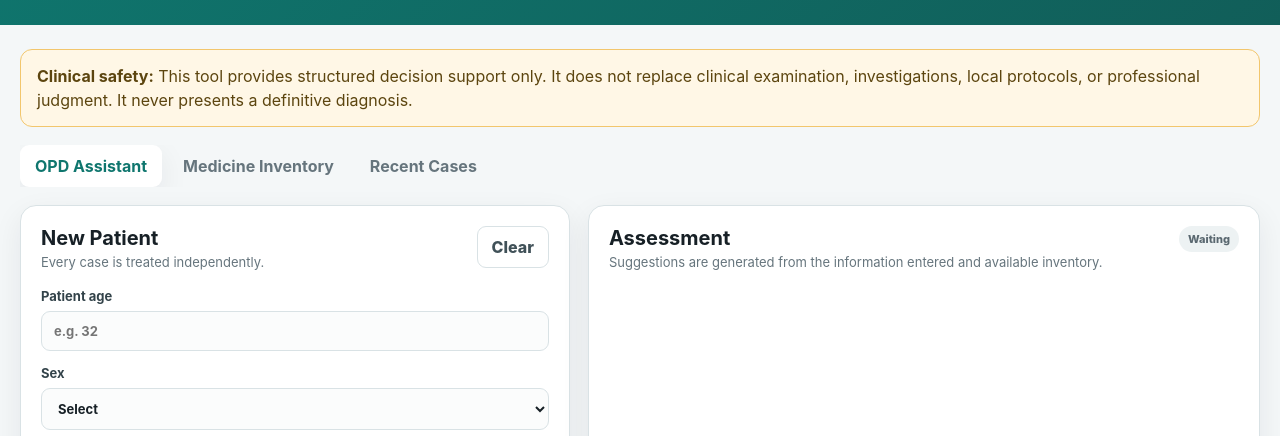
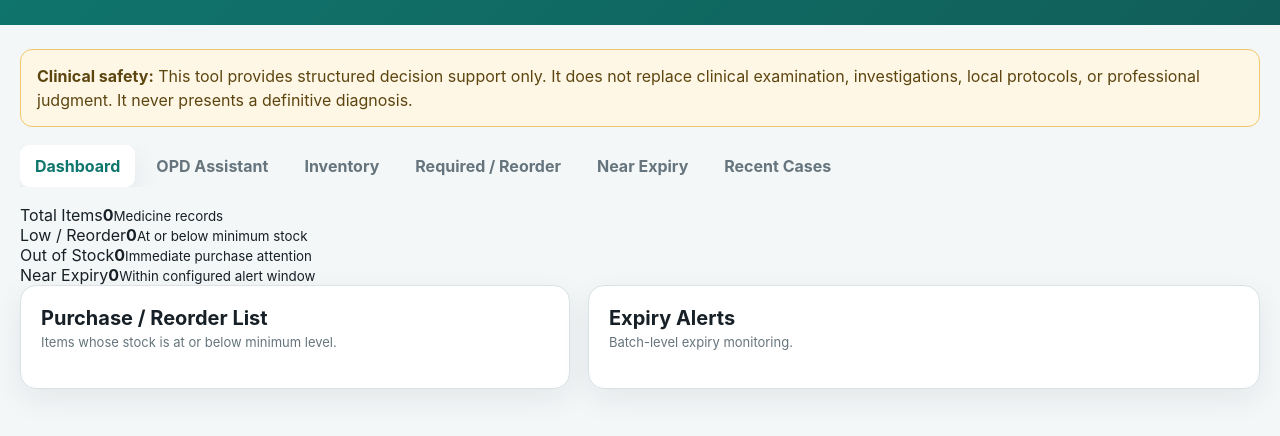
Before and after one commit to Ishucoolboy/My-Medical-Assistant, a plain HTML site: page index.html in a window 1280 px wide. Shown: the part 120-556 px from the top of the page. Drawn offline with Linux system fonts and the light colour scheme.

Commit message:
Add inventory, reorder and expiry management

```diff
--- a/index.html
+++ b/index.html
@@ -27,12 +27,35 @@
       </section>
 
       <nav class="tabs" aria-label="Main sections">
-        <button class="tab active" data-tab="assistant">OPD Assistant</button>
-        <button class="tab" data-tab="inventory">Medicine Inventory</button>
+        <button class="tab active" data-tab="dashboard">Dashboard</button>
+        <button class="tab" data-tab="assistant">OPD Assistant</button>
+        <button class="tab" data-tab="inventory">Inventory</button>
+        <button class="tab" data-tab="required">Required / Reorder</button>
+        <button class="tab" data-tab="expiry">Near Expiry</button>
         <button class="tab" data-tab="history">Recent Cases</button>
       </nav>
 
-      <section id="assistant" class="tab-panel active">
+      <section id="dashboard" class="tab-panel active">
+  <div class="dashboard-grid">
+    <article class="stat-card"><span>Total Items</span><strong id="statTotal">0</strong><small>Medicine records</small></article>
+    <article class="stat-card"><span>Low / Reorder</span><strong id="statLow">0</strong><small>At or below minimum stock</small></article>
+    <article class="stat-card"><span>Out of Stock</span><strong id="statOut">0</strong><small>Immediate purchase attention</small></article>
+    <article class="stat-card"><span>Near Expiry</span><strong id="statExpiry">0</strong><small>Within configured alert window</small></article>
+  </div>
+
+  <div class="grid two">
+    <article class="card">
+      <div class="card-head"><div><h2>Purchase / Reorder List</h2><p>Items whose stock is at or below minimum level.</p></div></div>
+      <div id="dashboardReorder"></div>
+    </article>
+    <article class="card">
+      <div class="card-head"><div><h2>Expiry Alerts</h2><p>Batch-level expiry monitoring.</p></div></div>
+      <div id="dashboardExpiry"></div>
+    </article>
+  </div>
+</section>
+
+<section id="assistant" class="tab-panel">
         <div class="grid two">
           <article class="card">
             <div class="card-head">
@@ -135,6 +158,12 @@
 
           <div class="inventory-toolbar">
             <input id="inventorySearch" placeholder="Search medicine..." />
+            <select id="inventoryStatus">
+              <option value="">All stock status</option>
+              <option value="out">Out of stock</option>
+              <option value="low">Low / reorder</option>
+              <option value="ok">Adequate</option>
+            </select>
             <select id="inventoryCategory">
               <option value="">All categories</option>
               <option>Tablet/Capsule</option>
@@ -145,10 +174,24 @@
               <option>IV Fluid</option>
               <option>Other</option>
             </select>
-            <button id="addMedicine" class="btn primary">+ Add medicine</button>
+            <button id="addMedicine" class="btn primary">+ Add medicine / batch</button>
           </div>
 
           <div id="inventoryTable" class="table-wrap"></div>
+        </article>
+      </section>
+
+      <section id="required" class="tab-panel">
+        <article class="card">
+          <div class="card-head"><div><h2>Required / Reorder Stock</h2><p>Purchase list based on minimum stock levels.</p></div><button id="exportPurchase" class="btn ghost">Export list</button></div>
+          <div id="requiredTable" class="table-wrap"></div>
+        </article>
+      </section>
+
+      <section id="expiry" class="tab-panel">
+        <article class="card">
+          <div class="card-head"><div><h2>Near Expiry & Expired</h2><p>Batch-wise expiry control. Default alert window: 90 days.</p></div><button id="expirySettings" class="btn ghost">Change alert days</button></div>
+          <div id="expiryTable" class="table-wrap"></div>
         </article>
       </section>
 
```
